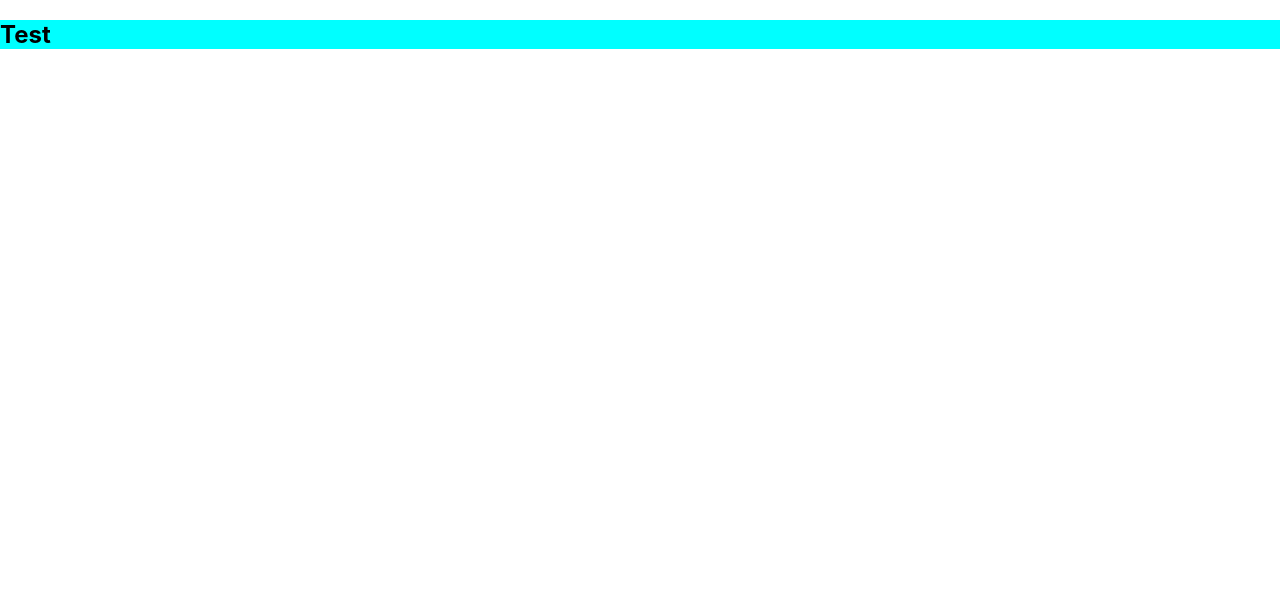
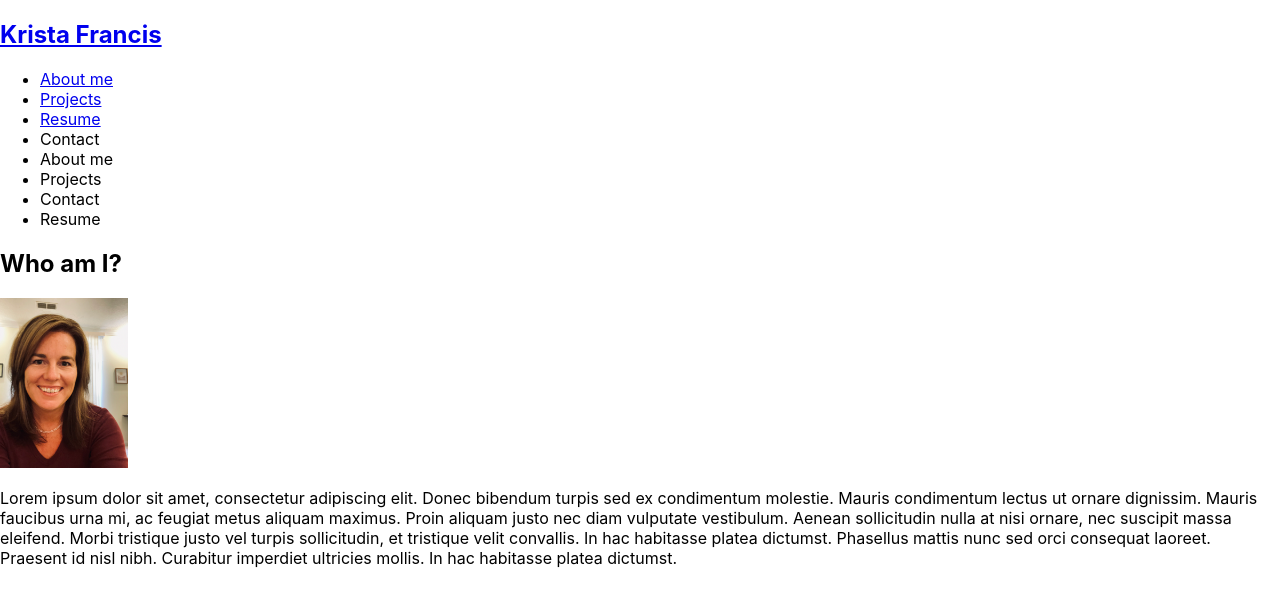
Before and after one commit to kristafrancis/kristas-react-portfolio, a React (Create React App) app: page / in a window 1280 px wide. Shown: the top 606 px of the page. Built offline with nearby package versions, Linux system fonts and the light colour scheme.

Commit message:
add About and Nav index.js

```diff
--- a/src/App.css
+++ b/src/App.css
@@ -1,4 +1,38 @@
-.nav{
-  background-color: aqua;
+.App {
+  text-align: center;
+}
 
+.App-logo {
+  height: 40vmin;
+  pointer-events: none;
 }
+
+@media (prefers-reduced-motion: no-preference) {
+  .App-logo {
+    animation: App-logo-spin infinite 20s linear;
+  }
+}
+
+.App-header {
+  background-color: #282c34;
+  min-height: 100vh;
+  display: flex;
+  flex-direction: column;
+  align-items: center;
+  justify-content: center;
+  font-size: calc(10px + 2vmin);
+  color: white;
+}
+
+.App-link {
+  color: #61dafb;
+}
+
+@keyframes App-logo-spin {
+  from {
+    transform: rotate(0deg);
+  }
+  to {
+    transform: rotate(360deg);
+  }
+}
--- a/src/App.js
+++ b/src/App.js
@@ -1,11 +1,42 @@
-import "./App.css";
+import React, { useState } from "react";
 import Nav from "./components/Nav";
+import About from "./components/About";
 
+import ContactForm from "./components/Contact";
 
 function App() {
-  return <div className="App">
-    <Nav />
-  </div>;
+  const [categories] = useState([
+    {
+      name: "about me" },
+    { name: "projects" },
+    { name: "contact" },
+    { name: "resume" },
+  ]);
+
+  const [currentCategory, setCurrentCategory] = useState(categories[0]);
+
+  const [contactSelected, setContactSelected] = useState(false);
+
+  return (
+    <div>
+      <Nav
+        categories={categories}
+        setCurrentCategory={setCurrentCategory}
+        currentCategory={currentCategory}
+        contactSelected={contactSelected}
+        setContactSelected={setContactSelected}
+      ></Nav>
+      <main>
+        {!contactSelected ? (
+          <>
+            <About></About>
+          </>
+        ) : (
+          <ContactForm></ContactForm>
+        )}
+      </main>
+    </div>
+  );
 }
 
 export default App;
--- /dev/null
+++ b/src/components/About/index.js
@@ -0,0 +1,31 @@
+import React from "react";
+import coverImage from "../../assets/headshot.png";
+
+function About() {
+  return (
+    <section className="my-5">
+      <h1 id="about">Who am I?</h1>
+      <img
+        src={coverImage}
+        className="my-2"
+        style={{ width: "10%" }}
+        alt="cover"
+      />
+      <div className="my-2">
+        <p>
+          Lorem ipsum dolor sit amet, consectetur adipiscing elit. Donec
+          bibendum turpis sed ex condimentum molestie. Mauris condimentum lectus
+          ut ornare dignissim. Mauris faucibus urna mi, ac feugiat metus aliquam
+          maximus. Proin aliquam justo nec diam vulputate vestibulum. Aenean
+          sollicitudin nulla at nisi ornare, nec suscipit massa eleifend. Morbi
+          tristique justo vel turpis sollicitudin, et tristique velit convallis.
+          In hac habitasse platea dictumst. Phasellus mattis nunc sed orci
+          consequat laoreet. Praesent id nisl nibh. Curabitur imperdiet
+          ultricies mollis. In hac habitasse platea dictumst.
+        </p>
+      </div>
+    </section>
+  );
+}
+
+export default About;
--- /dev/null
+++ b/src/components/Contact/index.js
@@ -0,0 +1,84 @@
+import React, { useState } from "react";
+
+import { validateEmail } from "../../utils/helpers";
+
+function ContactForm() {
+  const [formState, setFormState] = useState({
+    name: "",
+    email: "",
+    message: "",
+  });
+
+  const [errorMessage, setErrorMessage] = useState("");
+  const { name, email, message } = formState;
+
+  const handleSubmit = (e) => {
+    e.preventDefault();
+    if (!errorMessage) {
+      setFormState({ [e.target.name]: e.target.value });
+      console.log("Form", formState);
+    }
+  };
+
+  const handleChange = (e) => {
+    if (e.target.name === "email") {
+      const isValid = validateEmail(e.target.value);
+      if (!isValid) {
+        setErrorMessage("Your email is invalid.");
+      } else {
+        setErrorMessage("");
+      }
+    } else {
+      if (!e.target.value.length) {
+        setErrorMessage(`${e.target.name} is required.`);
+      } else {
+        setErrorMessage("");
+      }
+    }
+  };
+
+  return (
+    <section>
+      <h1 data-testid="h1tag">Contact me</h1>
+      <form id="contact-form" onSubmit={handleSubmit}>
+        <div>
+          <label htmlFor="name">Name:</label>
+          <input
+            type="text"
+            name="name"
+            defaultValue={name}
+            onBlur={handleChange}
+          />
+        </div>
+        <div>
+          <label htmlFor="email">Email address:</label>
+          <input
+            type="email"
+            name="email"
+            defaultValue={email}
+            onBlur={handleChange}
+          />
+        </div>
+        <div>
+          <label htmlFor="message">Message:</label>
+          <textarea
+            name="message"
+            rows="5"
+            defaultValue={message}
+            onBlur={handleChange}
+          />
+        </div>
+        {errorMessage && (
+          <div>
+            <p className="error-text">{errorMessage}</p>
+          </div>
+        )}
+        <button data-testid="button" type="submit">
+          Submit
+        </button>
+      </form>
+    </section>
+  );
+}
+
+export default ContactForm;
--- a/src/components/Nav/index.js
+++ b/src/components/Nav/index.js
@@ -1,9 +1,65 @@
 import React from "react";
+import { capitalizeFirstLetter } from "../../utils/helpers";
 
-export default function Nav() {
+function Nav(props) {
+  const {
+    categories = [],
+    setCurrentCategory,
+    contactSelected,
+    currentCategory,
+    setContactSelected,
+  } = props;
+
   return (
-    <nav className="nav">
-      <h1>Test</h1>
-    </nav>
+    <header className="flex-row px-1">
+      <h2>
+        <a data-testid="link" href="/">
+          Krista Francis
+        </a>
+      </h2>
+      <nav>
+        <ul className="flex-row">
+          <li className="mx-2">
+            <a
+              data-testid="about"
+              href="#about"
+              onClick={() => setContactSelected(false)}
+            >
+              About me
+            </a>
+          </li>
+          <li>
+            <a href="#projects">Projects</a>
+          </li>
+          <li>
+            <a href="#resume">Resume</a>
+          </li>
+          <li className={`mx-2 ${contactSelected && "navActive"}`}>
+            <span onClick={() => setContactSelected(true)}>Contact</span>
+          </li>
+          {categories.map((category) => (
+            <li
+              className={`mx-1 ${
+                currentCategory.name === category.name &&
+                !contactSelected &&
+                "navActive"
+              }`}
+              key={category.name}
+            >
+              <span
+                onClick={() => {
+                  setCurrentCategory(category);
+                  setContactSelected(false);
+                }}
+              >
+                {capitalizeFirstLetter(category.name)}
+              </span>
+            </li>
+          ))}
+        </ul>
+      </nav>
+    </header>
   );
 }
+
+export default Nav;
```
Also changed, not shown: src/assets/headshot.png (added).
